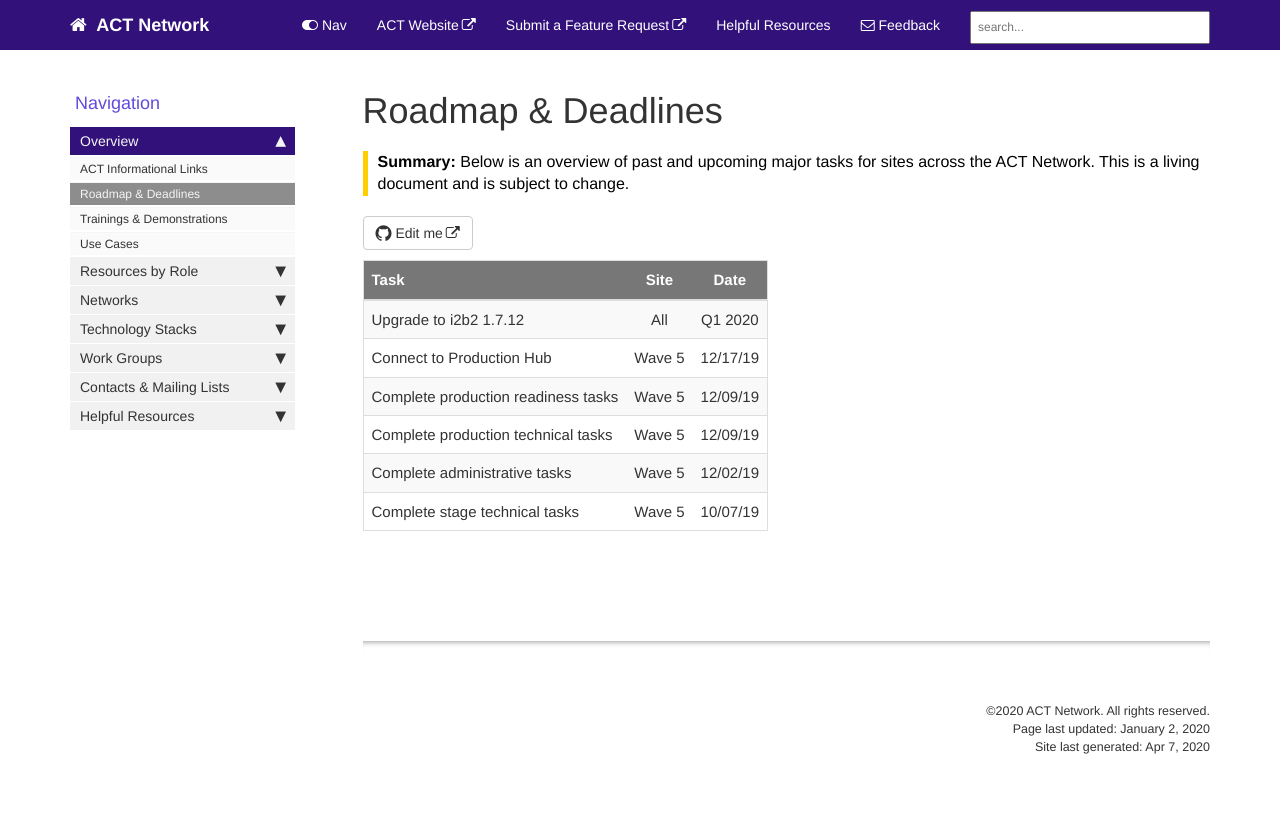
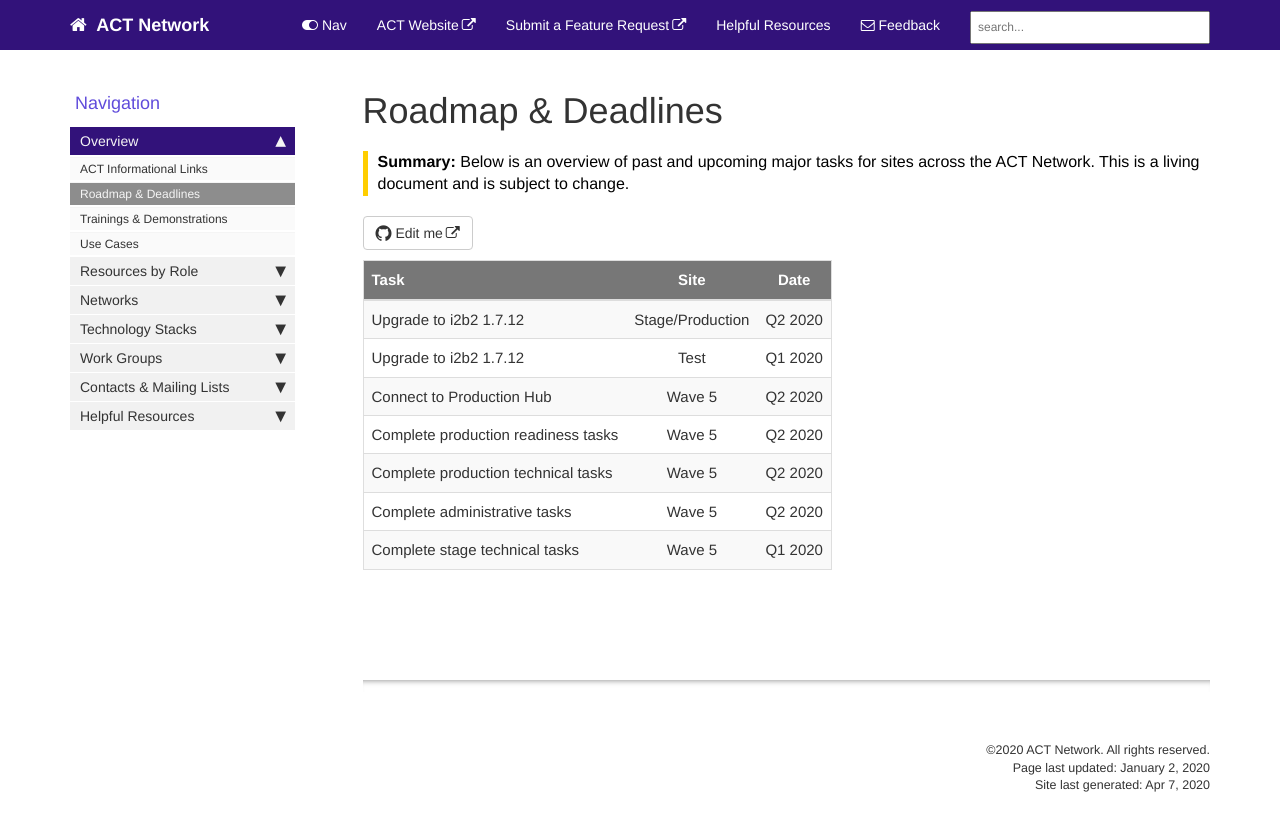
Before and after one commit to dbmi-pitt/ACT-Network, a Jekyll site: the page built from pages/mydoc/roadmap.md, in a window 1280 px wide. Shown: the top 831 px of the page. Built offline with Jekyll 4.4.1, drawn with Linux system fonts in a browser that asks for light colours; comment, search, counter and statistics services are not loaded.

Commit message:
Update roadmap.md

```diff
--- a/pages/mydoc/roadmap.md
+++ b/pages/mydoc/roadmap.md
@@ -10,12 +10,13 @@ folder: mydoc
 
 | Task          | Site          | Date  |
 | ------------- |:-------------:| :-----:|
-| Upgrade to i2b2 1.7.12    | All | Q1 2020 |
-| Connect to Production Hub  | Wave 5      |   12/17/19 |
-| Complete production readiness tasks | Wave 5      |    12/09/19 |
-| Complete production technical tasks | Wave 5      |    12/09/19 |
-| Complete administrative tasks | Wave 5      |    12/02/19 |
-| Complete stage technical tasks | Wave 5      |    10/07/19 |
+| Upgrade to i2b2 1.7.12    | Stage/Production | Q2 2020 |
+| Upgrade to i2b2 1.7.12    | Test | Q1 2020 |
+| Connect to Production Hub  | Wave 5      |   Q2 2020 |
+| Complete production readiness tasks | Wave 5      |    Q2 2020 |
+| Complete production technical tasks | Wave 5      |    Q2 2020 |
+| Complete administrative tasks | Wave 5      |    Q2 2020 |
+| Complete stage technical tasks | Wave 5      |    Q1 2020 |
 
 
 {% include links.html %}
```
